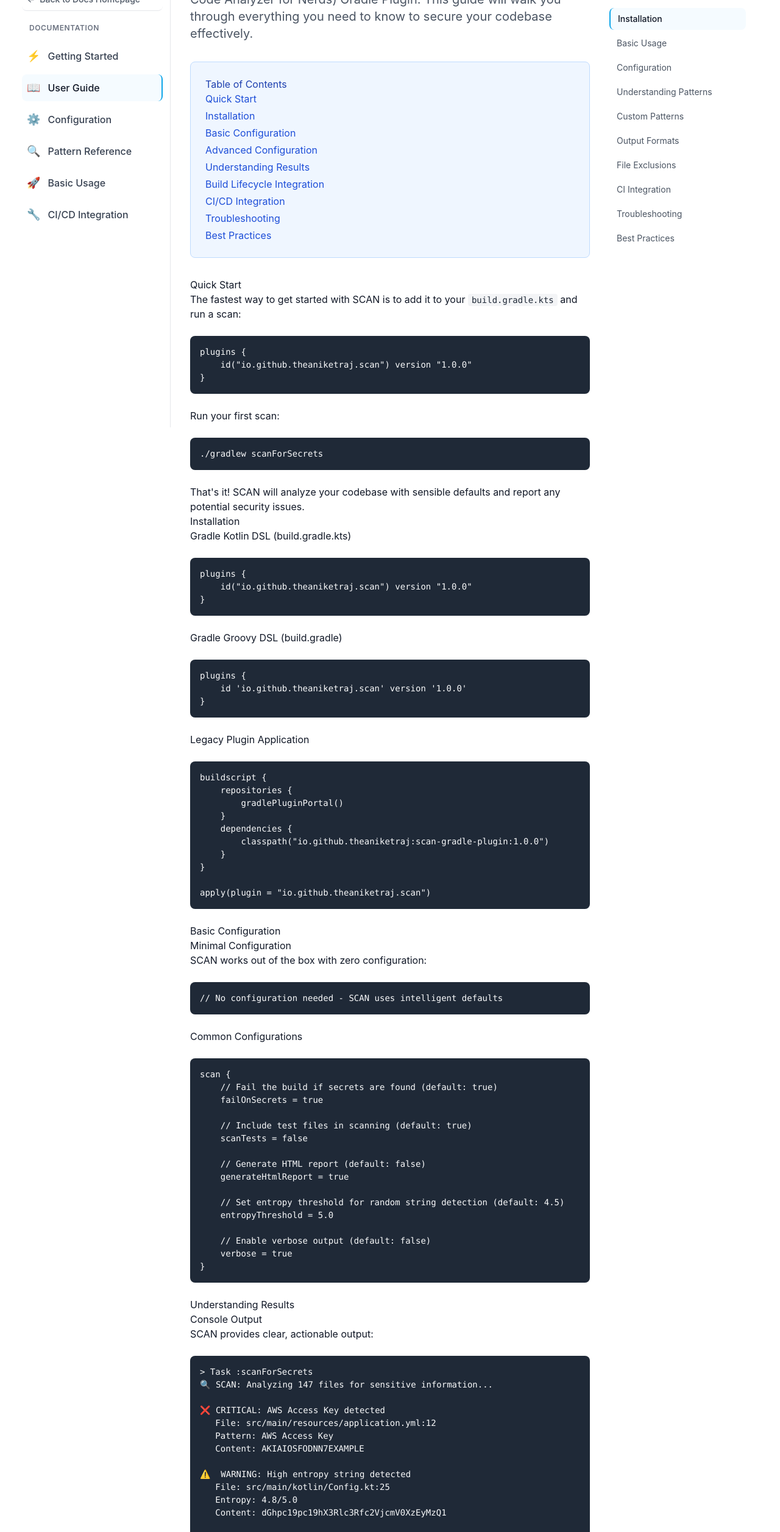
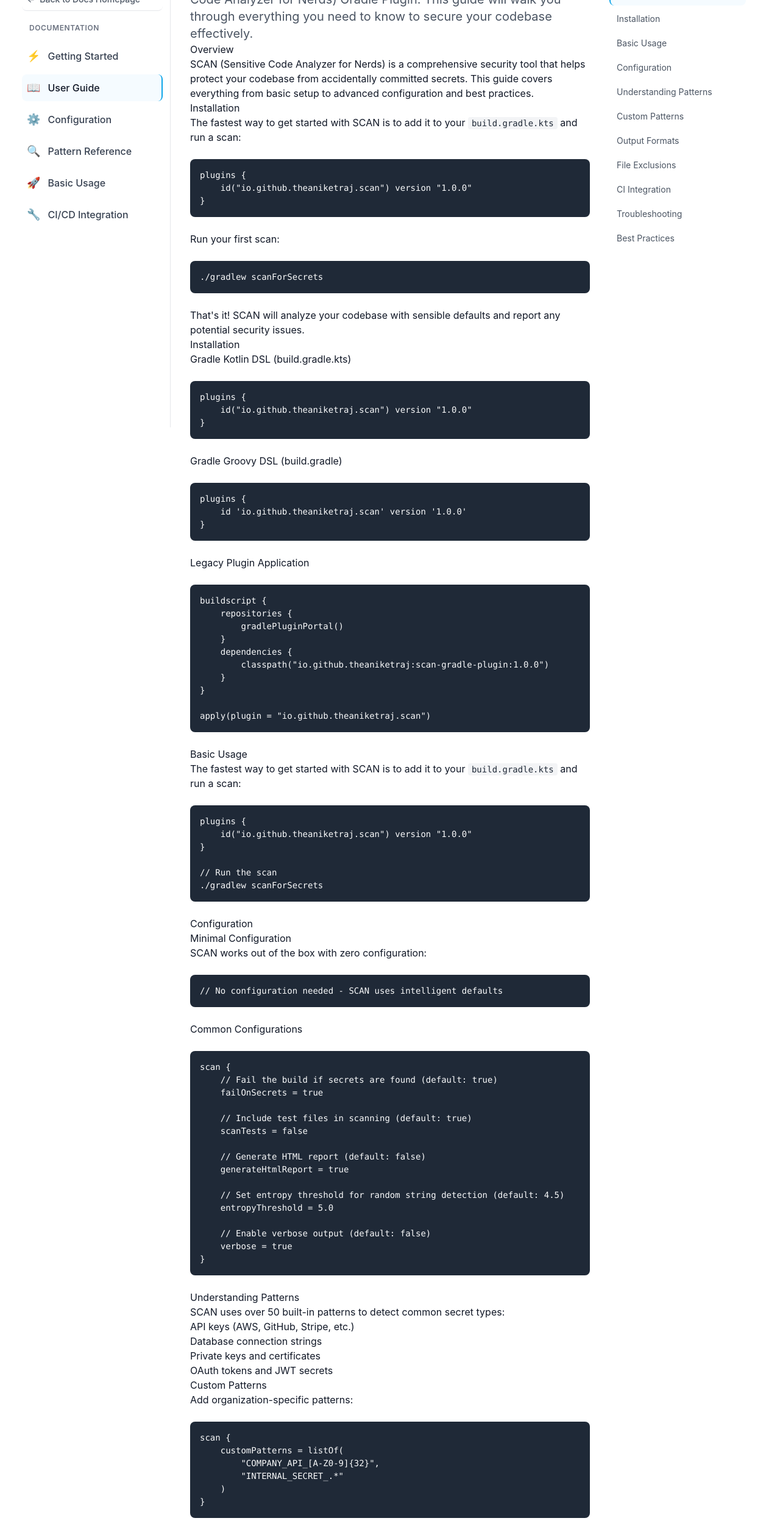
Before and after one commit to theaniketraj/SCAN, a Next.js app in the folder landing/: page /docs/user-guide in a window 1280 px wide. Shown: the part 220-2733 px from the top of the page at 61% size. Built offline with nearby package versions, Linux system fonts and the light colour scheme.

Commit message:
feat: restructure User Guide content for improved clarity and navigation

```diff
--- a/landing/app/docs/user-guide/page.tsx
+++ b/landing/app/docs/user-guide/page.tsx
@@ -27,22 +27,15 @@ export default function UserGuidePage() {
                     This guide will walk you through everything you need to know to secure your codebase effectively.
                 </p>
 
-                <div className="bg-blue-50 dark:bg-blue-900/20 border border-blue-200 dark:border-blue-800 rounded-lg p-6 my-8">
-                    <h3 className="text-blue-800 dark:text-blue-200 mt-0">Table of Contents</h3>
-                    <ol className="text-blue-700 dark:text-blue-300 space-y-1">
-                        <li><a href="#quick-start" className="hover:text-blue-900 dark:hover:text-blue-100">Quick Start</a></li>
-                        <li><a href="#installation" className="hover:text-blue-900 dark:hover:text-blue-100">Installation</a></li>
-                        <li><a href="#basic-configuration" className="hover:text-blue-900 dark:hover:text-blue-100">Basic Configuration</a></li>
-                        <li><a href="#advanced-configuration" className="hover:text-blue-900 dark:hover:text-blue-100">Advanced Configuration</a></li>
-                        <li><a href="#understanding-results" className="hover:text-blue-900 dark:hover:text-blue-100">Understanding Results</a></li>
-                        <li><a href="#build-integration" className="hover:text-blue-900 dark:hover:text-blue-100">Build Lifecycle Integration</a></li>
-                        <li><a href="#cicd-integration" className="hover:text-blue-900 dark:hover:text-blue-100">CI/CD Integration</a></li>
-                        <li><a href="#troubleshooting" className="hover:text-blue-900 dark:hover:text-blue-100">Troubleshooting</a></li>
-                        <li><a href="#best-practices" className="hover:text-blue-900 dark:hover:text-blue-100">Best Practices</a></li>
-                    </ol>
-                </div>
+                <h2 id="overview">Overview</h2>
 
-                <h2 id="quick-start">Quick Start</h2>
+                <p>
+                    SCAN (Sensitive Code Analyzer for Nerds) is a comprehensive security tool that helps protect your
+                    codebase from accidentally committed secrets. This guide covers everything from basic setup to
+                    advanced configuration and best practices.
+                </p>
+
+                <h2 id="installation">Installation</h2>
 
                 <p>The fastest way to get started with SCAN is to add it to your <code>build.gradle.kts</code> and run a scan:</p>
 
@@ -83,7 +76,18 @@ export default function UserGuidePage() {
 
 apply(plugin = "io.github.theaniketraj.scan")`}</code></pre>
 
-                <h2 id="basic-configuration">Basic Configuration</h2>
+                <h2 id="basic-usage">Basic Usage</h2>
+
+                <p>The fastest way to get started with SCAN is to add it to your <code>build.gradle.kts</code> and run a scan:</p>
+
+                <pre className="bg-gray-900 text-white p-4 rounded-lg overflow-x-auto"><code>{`plugins {
+    id("io.github.theaniketraj.scan") version "1.0.0"
+}
+
+// Run the scan
+./gradlew scanForSecrets`}</code></pre>
+
+                <h2 id="configuration">Configuration</h2>
 
                 <h3>Minimal Configuration</h3>
 
@@ -108,6 +112,45 @@ apply(plugin = "io.github.theaniketraj.scan")`}</code></pre>
 
     // Enable verbose output (default: false)
     verbose = true
+}`}</code></pre>
+
+                <h2 id="patterns">Understanding Patterns</h2>
+
+                <p>SCAN uses over 50 built-in patterns to detect common secret types:</p>
+                <ul>
+                    <li>API keys (AWS, GitHub, Stripe, etc.)</li>
+                    <li>Database connection strings</li>
+                    <li>Private keys and certificates</li>
+                    <li>OAuth tokens and JWT secrets</li>
+                </ul>
+
+                <h2 id="custom-patterns">Custom Patterns</h2>
+
+                <p>Add organization-specific patterns:</p>
+                <pre className="bg-gray-900 text-white p-4 rounded-lg overflow-x-auto"><code>{`scan {
+    customPatterns = listOf(
+        "COMPANY_API_[A-Z0-9]{32}",
+        "INTERNAL_SECRET_.*"
+    )
+}`}</code></pre>
+
+                <h2 id="output-formats">Output Formats</h2>
+
+                <p>Choose between console, JSON, or HTML output:</p>
+                <pre className="bg-gray-900 text-white p-4 rounded-lg overflow-x-auto"><code>{`scan {
+    generateHtmlReport = true  // Creates detailed HTML report
+    generateJsonReport = true  // Machine-readable JSON output
+}`}</code></pre>
+
+                <h2 id="exclusions">File Exclusions</h2>
+
+                <p>Exclude files and directories from scanning:</p>
+                <pre className="bg-gray-900 text-white p-4 rounded-lg overflow-x-auto"><code>{`scan {
+    excludePatterns = setOf(
+        "**/test/**",
+        "**/build/**",
+        "**/*.min.js"
+    )
 }`}</code></pre>
 
                 <h2 id="understanding-results">Understanding Results</h2>
@@ -138,7 +181,7 @@ apply(plugin = "io.github.theaniketraj.scan")`}</code></pre>
    - Secrets found: 1 critical, 1 warning
    - Scan duration: 2.3s`}</code></pre>
 
-                <h2 id="cicd-integration">CI/CD Integration</h2>
+                <h2 id="ci-integration">CI Integration</h2>
 
                 <h3>GitHub Actions</h3>
 
@@ -164,6 +207,24 @@ jobs:
       with:
         name: security-report
         path: build/reports/scan/`}</code></pre>
+
+                <h2 id="troubleshooting">Troubleshooting</h2>
+
+                <h3>Common Issues</h3>
+
+                <div className="space-y-4">
+                    <div className="bg-yellow-50 dark:bg-yellow-900/20 border border-yellow-200 dark:border-yellow-800 rounded-lg p-4">
+                        <h4 className="text-yellow-800 dark:text-yellow-200 mt-0">Build Failing on Test Files</h4>
+                        <p className="text-yellow-700 dark:text-yellow-300">
+                            <strong>Solution:</strong> Exclude test directories or disable test scanning
+                        </p>
+                        <pre className="bg-gray-900 text-white p-3 rounded mt-3 text-sm"><code>{`scan {
+    scanTests = false
+    // or
+    excludePatterns = setOf("**/test/**")
+}`}</code></pre>
+                    </div>
+                </div>
 
                 <h2 id="best-practices">Best Practices</h2>
 
```
